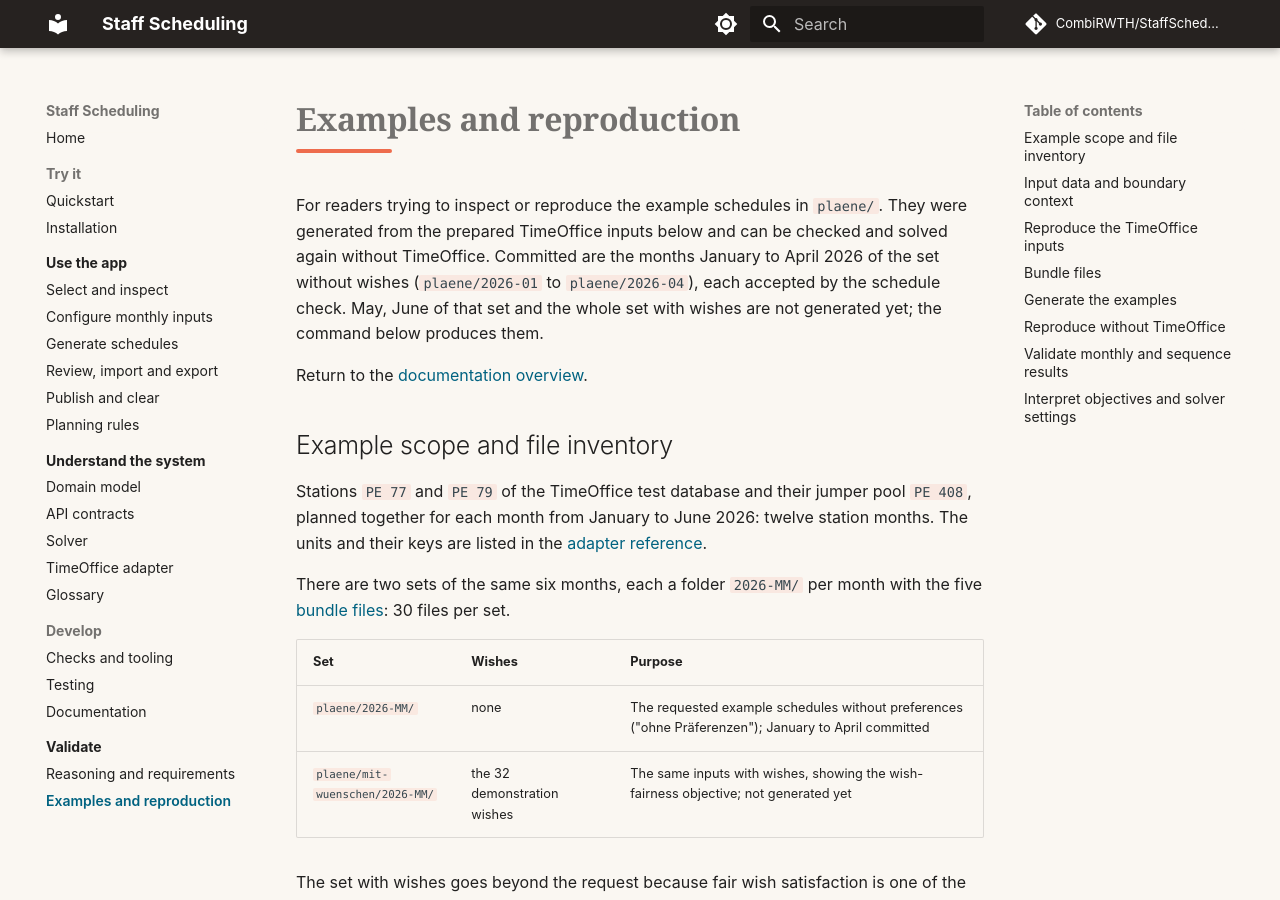
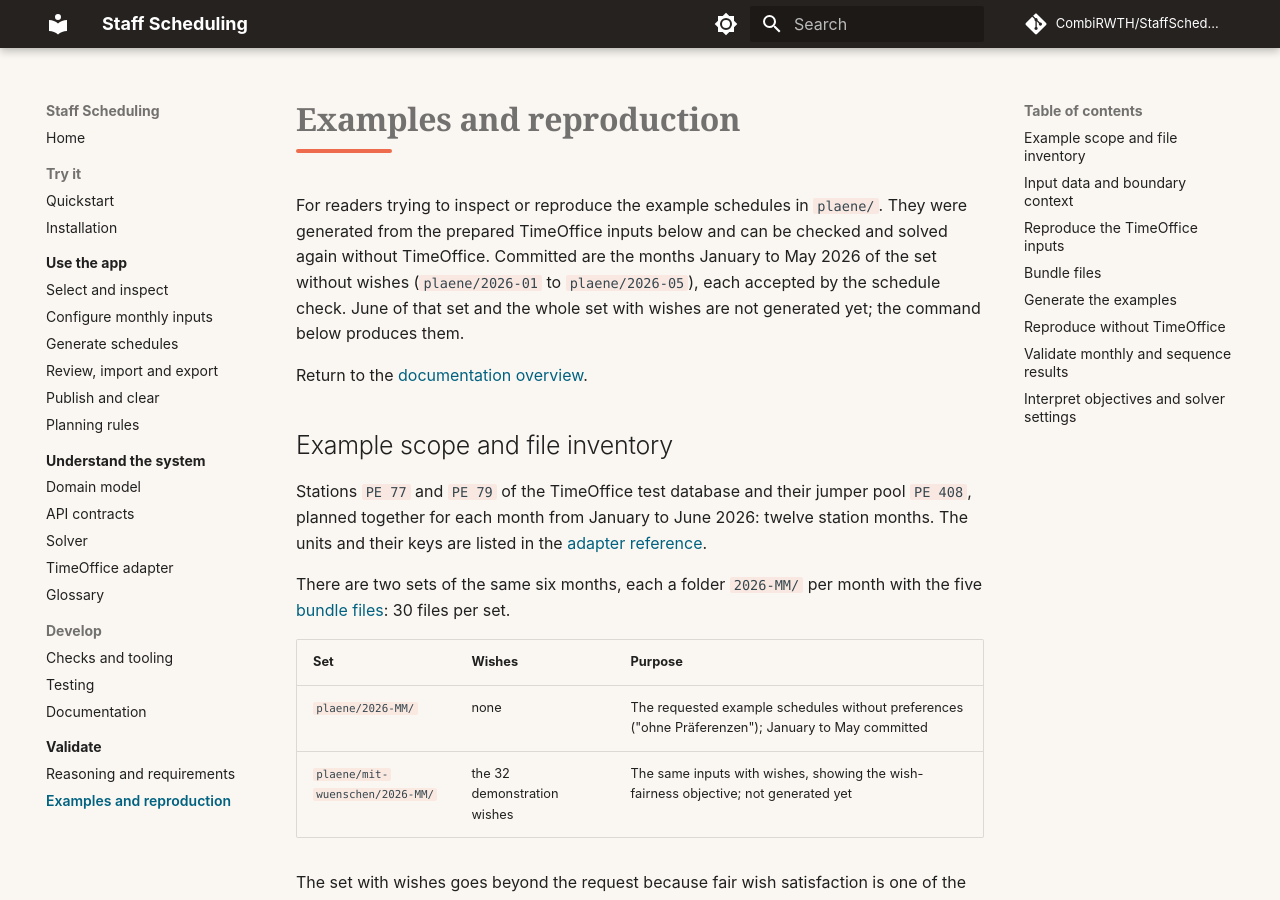
Before and after one commit to CombiRWTH/StaffScheduling, an MkDocs documentation site: the page built from docs/source/validation/examples.md, in a window 1280 px wide and 900 px high. Built offline with MkDocs 1.6.1 and Material for MkDocs 9.7.7, drawn with Linux system fonts in a browser that asks for light colours; comment, search, counter and statistics services are not loaded; some of the changed text lies outside the part shown.

Commit message:
feat(examples): add the accepted May schedule without wishes

```diff
--- a/docs/source/validation/examples.md
+++ b/docs/source/validation/examples.md
@@ -1,6 +1,6 @@
 # Examples and reproduction
 
-For readers trying to inspect or reproduce the example schedules in `plaene/`. They were generated from the prepared TimeOffice inputs below and can be checked and solved again without TimeOffice. Committed are the months January to April 2026 of the set without wishes (`plaene/2026-01` to `plaene/2026-04`), each accepted by the schedule check. May, June of that set and the whole set with wishes are not generated yet; the command below produces them.
+For readers trying to inspect or reproduce the example schedules in `plaene/`. They were generated from the prepared TimeOffice inputs below and can be checked and solved again without TimeOffice. Committed are the months January to May 2026 of the set without wishes (`plaene/2026-01` to `plaene/2026-05`), each accepted by the schedule check. June of that set and the whole set with wishes are not generated yet; the command below produces them.
 
 Return to the [documentation overview](../index.md).
 
@@ -10,10 +10,10 @@
 
 There are two sets of the same six months, each a folder `2026-MM/` per month with the five [bundle files](#bundle-files): 30 files per set.
 
-| Set                             | Wishes                      | Purpose                                                                                              |
-| ------------------------------- | --------------------------- | ---------------------------------------------------------------------------------------------------- |
-| `plaene/2026-MM/`               | none                        | The requested example schedules without preferences ("ohne Präferenzen"); January to April committed |
-| `plaene/mit-wuenschen/2026-MM/` | the 32 demonstration wishes | The same inputs with wishes, showing the wish-fairness objective; not generated yet                  |
+| Set                             | Wishes                      | Purpose                                                                                            |
+| ------------------------------- | --------------------------- | -------------------------------------------------------------------------------------------------- |
+| `plaene/2026-MM/`               | none                        | The requested example schedules without preferences ("ohne Präferenzen"); January to May committed |
+| `plaene/mit-wuenschen/2026-MM/` | the 32 demonstration wishes | The same inputs with wishes, showing the wish-fairness objective; not generated yet                |
 
 The set with wishes goes beyond the request because fair wish satisfaction is one of the planning goals; its inputs differ from the first set only in their wishes, and each set has its own month-to-month context. `plaene/backup/` holds an older dataset of an earlier project state (stations 77 and 78, another format). It is not an input of these sets and not checked by the tests below.
 
@@ -106,7 +106,7 @@
 - every month plans the same two stations and jumper pools, with duties at both stations;
 - consecutive months agree: the trusted context duties of a month on the other month's dates equal that month's schedule (both directions), and the availability of the first date of the later month equals the earlier month's context availability.
 
-Non-blocking open items stay visible in each result's check: the following month's start (checked by the next month with this schedule as context) and annual free Sundays, which need the whole year and are never reported as passed. Until both sets hold all six months, the committed-set and reproduction tests are skipped; the committed January to April pass `check_examples` for those months. Tests with small two-month bundles show that the validator accepts a consistent sequence and reports each kind of problem.
+Non-blocking open items stay visible in each result's check: the following month's start (checked by the next month with this schedule as context) and annual free Sundays, which need the whole year and are never reported as passed. Until both sets hold all six months, the committed-set and reproduction tests are skipped; the committed January to May pass `check_examples` for those months. Tests with small two-month bundles show that the validator accepts a consistent sequence and reports each kind of problem.
 
 ## Interpret objectives and solver settings
 
```
Also changed, not shown: docs/source/validation/index.md (+3 -3 lines), plaene/README.md, 5 other files.
